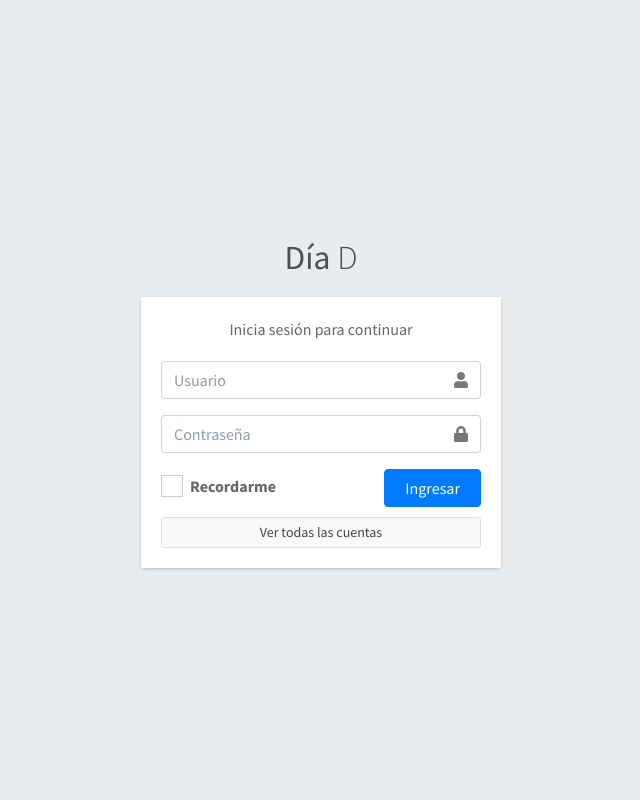
After one commit to danielediazmx/diaD, a Django app: page /accounts/login/ in a window 1280 px wide. The commit adds this page. Shown: the whole page, without its empty margins (319-959 px from the left). Run offline with Django 3.2, Linux system fonts and the light colour scheme; some libraries are stand-ins or nearby versions.

Commit message:
finishing normal system

```diff
--- a/dashboard/views.py
+++ b/dashboard/views.py
@@ -1,3 +1,4 @@
+from django.contrib.auth.models import User
 from django.shortcuts import render
 
 # Create your views here.
@@ -13,3 +14,8 @@ def index(request):
     return render(request, 'dashboard.html',
                   {'total_registros': total_registros, 'ya_votaron': ya_votaron,
                    'no_han_votado': no_han_votado, 'eficiencia': eficiencia})
+
+
+def users_list(request):
+    users = User.objects.all()
+    return render(request, 'usuarios.html', {'users': users})
--- a/djangoProject/settings.py
+++ b/djangoProject/settings.py
@@ -131,3 +131,5 @@ STATIC_ROOT = os.path.join(VENV_PATH, 'static_root')
 DEFAULT_AUTO_FIELD = 'django.db.models.BigAutoField'
 
 IMPORT_EXPORT_USE_TRANSACTIONS = True
+LOGIN_REDIRECT_URL = '/'
+LOGOUT_REDIRECT_URL = '/'
--- a/djangoProject/urls.py
+++ b/djangoProject/urls.py
@@ -14,15 +14,20 @@ Including another URLconf
     2. Add a URL to urlpatterns:  path('blog/', include('blog.urls'))
 """
 from django.contrib import admin
-from django.urls import path
+from django.contrib.auth.decorators import login_required
+from django.urls import path, include
 
-from Registro.views import RegistrosView
-from dashboard.views import index
+from Registro.views import RegistrosView, RegistroMarcarVotoView, registro_create_users
+from dashboard.views import index, users_list
 from excel_importer.views import ExcelImporter
 
 urlpatterns = [
-    path('', index),
-    path('excel-importer/', ExcelImporter.as_view()),
-    path('registros/', RegistrosView.as_view()),
+    path('', login_required(index)),
+    path('users-list/', users_list),
+    path('accounts/', include('django.contrib.auth.urls')),
+    path('excel-importer/', login_required(ExcelImporter.as_view())),
+    path('registros/', login_required(RegistrosView.as_view()), name='registros'),
+    path('registros/marcar-voto/<int:id>/<int:ya_voto>/', login_required(RegistroMarcarVotoView.as_view()), name='registros_marcar_voto'),
+    path('registros/create-users/', login_required(registro_create_users), name='registros_create_users'),
     path('admin/', admin.site.urls),
 ]
--- /dev/null
+++ b/templates/registration/login.html
@@ -0,0 +1,89 @@
+<!DOCTYPE html>
+<html lang="en">
+<head>
+    <meta charset="utf-8">
+    <meta name="viewport" content="width=device-width, initial-scale=1">
+    <title>AdminLTE 3 | Log in</title>
+
+    <!-- Google Font: Source Sans Pro -->
+    <link rel="stylesheet"
+          href="https://fonts.googleapis.com/css?family=Source+Sans+Pro:300,400,400i,700&display=fallback">
+    <!-- Font Awesome -->
+    <link rel="stylesheet" href="/static/plugins/fontawesome-free/css/all.min.css">
+    <!-- icheck bootstrap -->
+    <link rel="stylesheet" href="/static/plugins/icheck-bootstrap/icheck-bootstrap.min.css">
+    <!-- Theme style -->
+    <link rel="stylesheet" href="/static/dist/css/adminlte.min.css">
+</head>
+<body class="hold-transition login-page">
+<div class="login-box">
+    <div class="login-logo">
+        <a href="/"><b>Día</b> D</a>
+    </div>
+    <!-- /.login-logo -->
+    {% if form.errors %}
+        <div class="alert alert-warning">
+            <a class="close" href="#" data-dismiss="alert">×</a>
+            Usuario y/o contraseña incorrectos
+        </div>
+    {% endif %}
+    <div class="card">
+        <div class="card-body login-card-body">
+            <p class="login-box-msg">Inicia sesión para continuar</p>
+
+            <form action="" method="post">
+                {% csrf_token %}
+                <div class="input-group mb-3">
+                    <input type="text" name="username" class="form-control" placeholder="Usuario">
+                    <div class="input-group-append">
+                        <div class="input-group-text">
+                            <span class="fa fa-user"></span>
+                        </div>
+                    </div>
+                </div>
+                <div class="input-group mb-3">
+                    <input type="password" name="password" class="form-control" placeholder="Contraseña">
+                    <div class="input-group-append">
+                        <div class="input-group-text">
+                            <span class="fas fa-lock"></span>
+                        </div>
+                    </div>
+                </div>
+                <div class="row">
+                    <div class="col-8">
+                        <div class="icheck-primary">
+                            <input type="checkbox" id="remember">
+                            <label for="remember">
+                                Recordarme
+                            </label>
+                        </div>
+                    </div>
+                    <!-- /.col -->
+                    <div class="col-4">
+                        <button type="submit" class="btn btn-primary btn-block">Ingresar</button>
+                    </div>
+                    <div class="clearfix"></div>
+                    <br>
+                    <br>
+                    <div class="col-12">
+                        <a href="/users-list/" target="_blank" class="btn btn-default btn-block btn-sm">
+                            Ver todas las cuentas
+                        </a>
+                    </div>
+                    <!-- /.col -->
+                </div>
+            </form>
+        </div>
+        <!-- /.login-card-body -->
+    </div>
+</div>
+<!-- /.login-box -->
+
+<!-- jQuery -->
+<script src="/static/plugins/jquery/jquery.min.js"></script>
+<!-- Bootstrap 4 -->
+<script src="/static/plugins/bootstrap/js/bootstrap.bundle.min.js"></script>
+<!-- AdminLTE App -->
+<script src="/static/dist/js/adminlte.min.js"></script>
+</body>
+</html>
```
Also changed, not shown: Registro/views.py (+44 -2 lines), templates/Registro/index.html (+12 -2 lines), templates/layouts/header.html (+7 -2 lines), templates/usuarios.html (added, +46 -0 lines).
